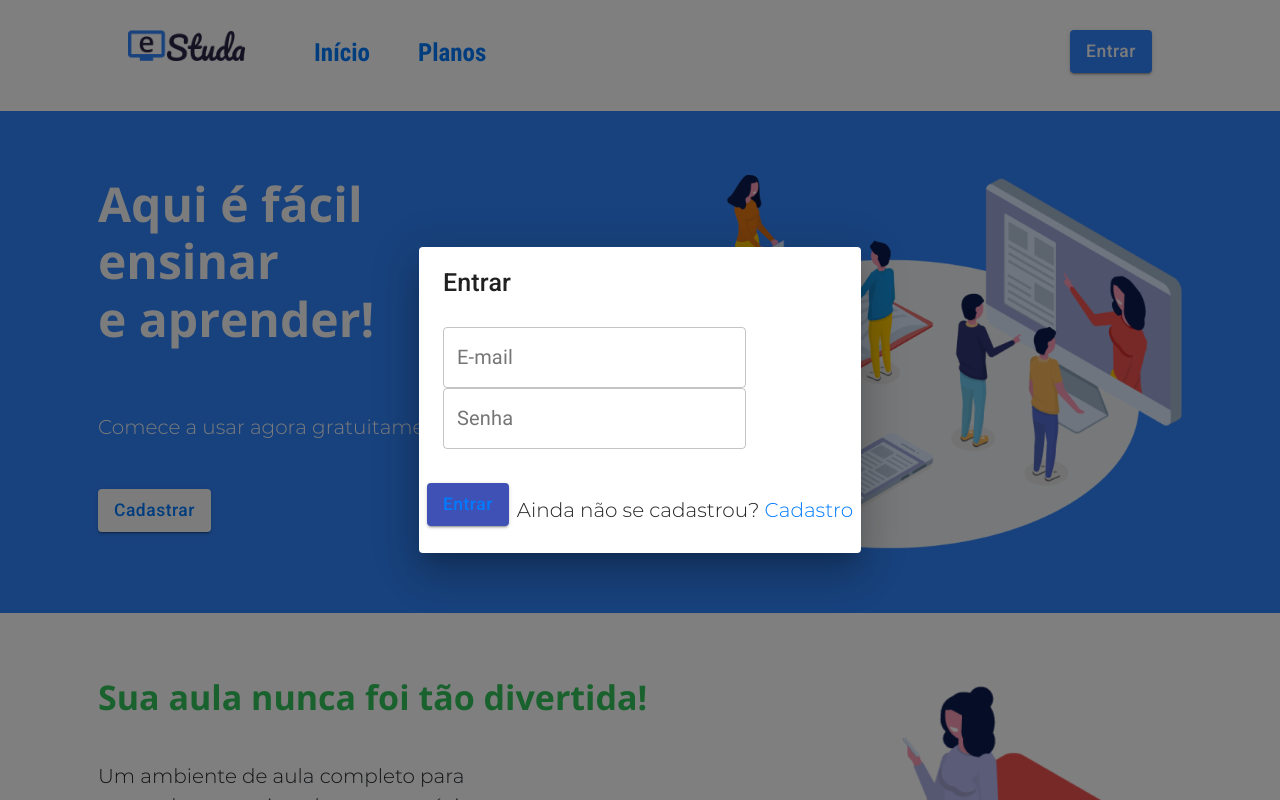
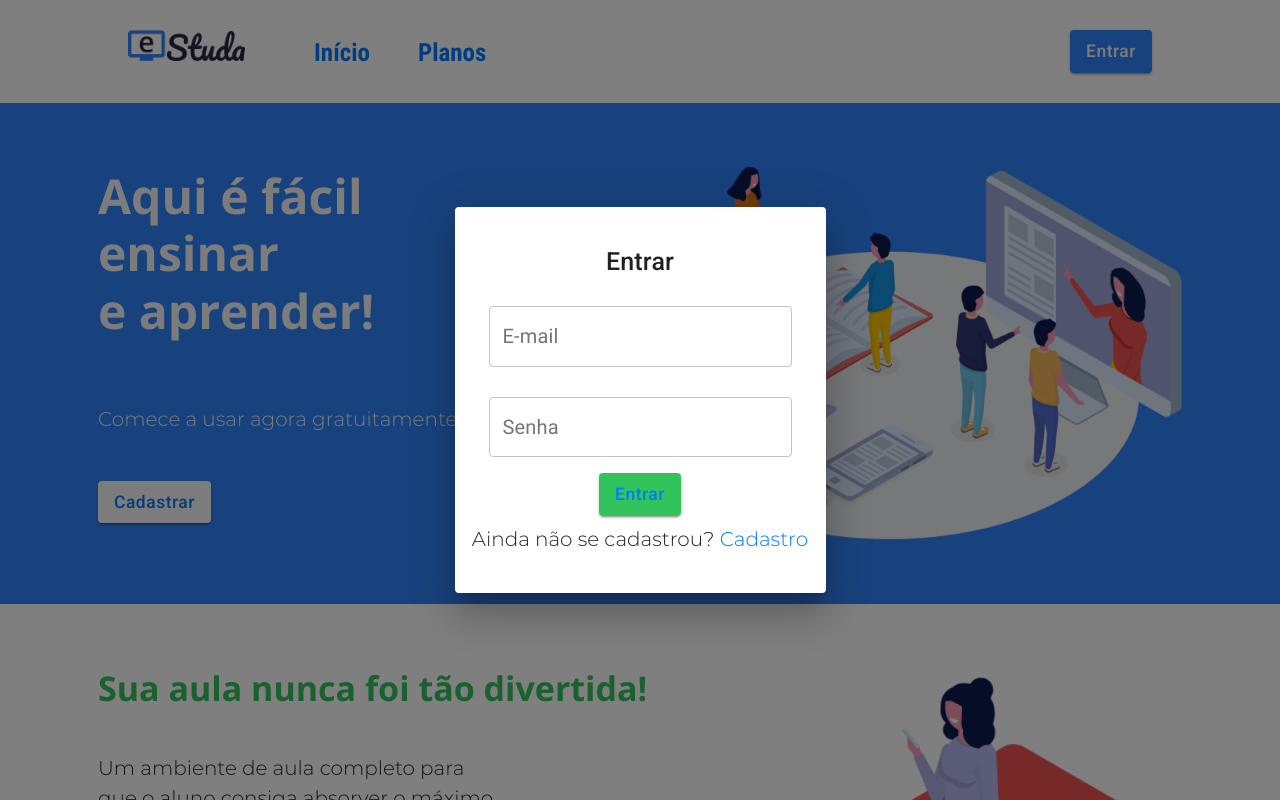
Before and after one commit to filipegoncalo/plataforma-ead, a React (Create React App) app in the folder frontend/: page / in a window 1280 px wide. Both pictures are taken after a click on the button "Entrar". Shown: the top 800 px of the page. Built offline with nearby package versions, Linux system fonts and the light colour scheme.

Commit message:
Modal Login

```diff
--- a/frontend/src/App.css
+++ b/frontend/src/App.css
@@ -165,6 +165,14 @@ p {
   color: #0059C8 !important;
   background-color: #DADADA !important;
 }
+.o-btn.green {
+  color: #DADADA !important;
+  background-color: #32C35B !important;
+}
+.o-btn.green:hover {
+  color: #DADADA !important;
+  background-color: #00912E !important;
+}
 .o-background-gray {
   background-color: #ffffff;
 }
--- /dev/null
+++ b/frontend/src/pages/Login/Login.css
@@ -0,0 +1,6 @@
+p {
+    font-family: Roboto;
+}
+input {
+    margin-bottom: 10px;
+}
--- a/frontend/src/pages/Login/Login.js
+++ b/frontend/src/pages/Login/Login.js
@@ -48,8 +48,8 @@ export default class Login extends Component {
                         Entrar
                     </Button>
                 </div>
-                <div className="o-center o-espaco-padrao">
                 <Dialog open={open} onClose={this.handleToggle} aria-labelledby="form-dialog-title">
+                    <div className="o-center o-espaco-padrao o-text-center">
                         <DialogTitle id="form-dialog-title">Entrar</DialogTitle>
                         <DialogContent>
                             <form className={useStyles.root}>
@@ -59,6 +59,7 @@ export default class Login extends Component {
                                     label="E-mail"
                                     variant="outlined"
                                     />
+                                    <br />
                                     <br />
                                     <TextField
                                     id="outlined-password-input"
@@ -70,7 +71,7 @@ export default class Login extends Component {
                             </form>
                         </DialogContent>
                         <DialogActions>
-                        <div className="c-botao">
+                            <div className="c-botao o-center">
                                 <Button
                                 className="o-btn green"
                                 variant="contained"
@@ -81,13 +82,12 @@ export default class Login extends Component {
                                     </Link>
                                 </Button>
                             </div>
+                        </DialogActions>
                         <div>
-                            <br />
-                            <p>Ainda não se cadastrou? <Link to='cadastro'>Cadastro</Link></p>
+                            <p>Ainda não se cadastrou? <Link to='/cadastro'>Cadastro</Link></p>
                         </div>
-                        </DialogActions>
+                    </div>
                 </Dialog>
-                </div>
             </div>
         )
     }
```
Lines whose indentation alone changed are shown as unchanged.
